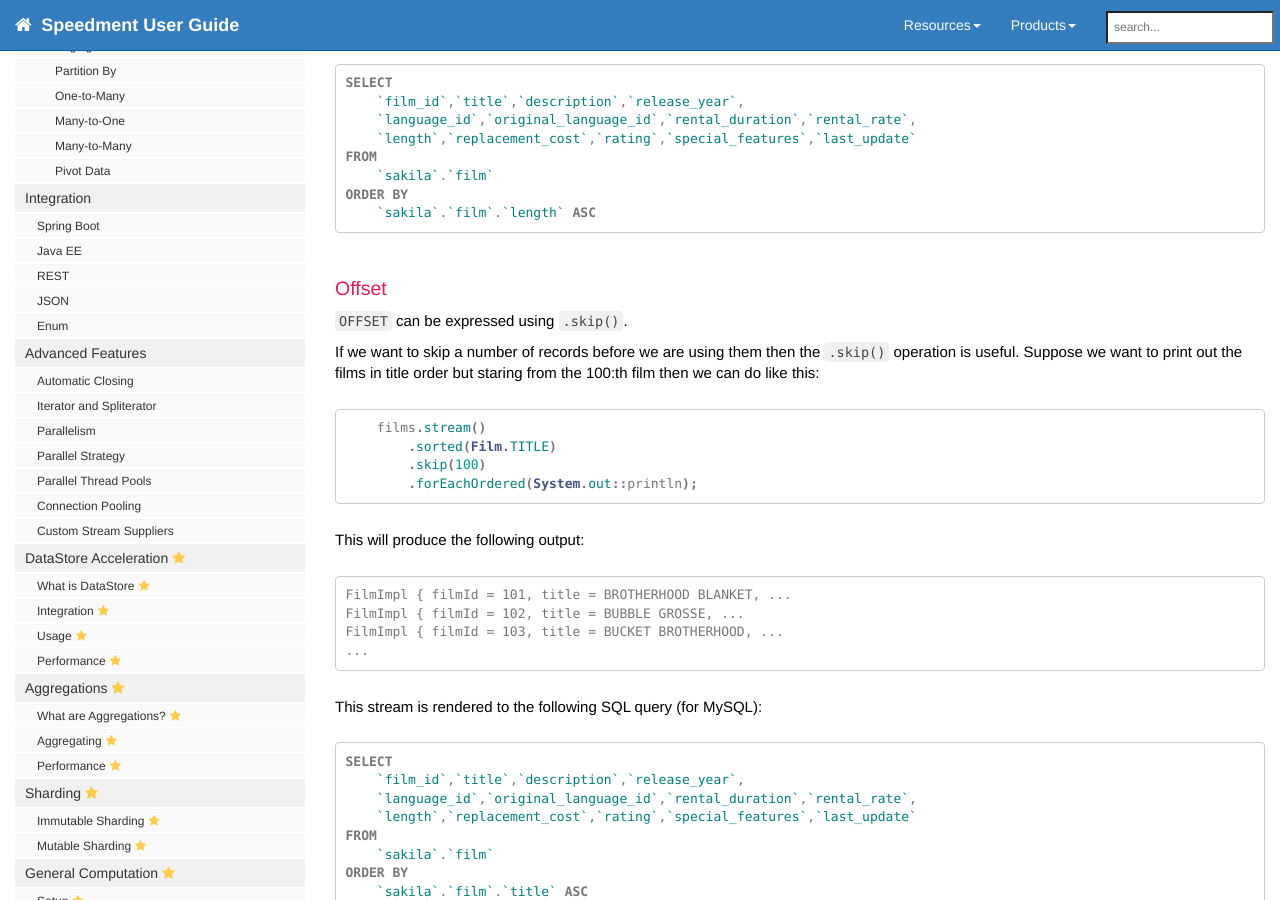
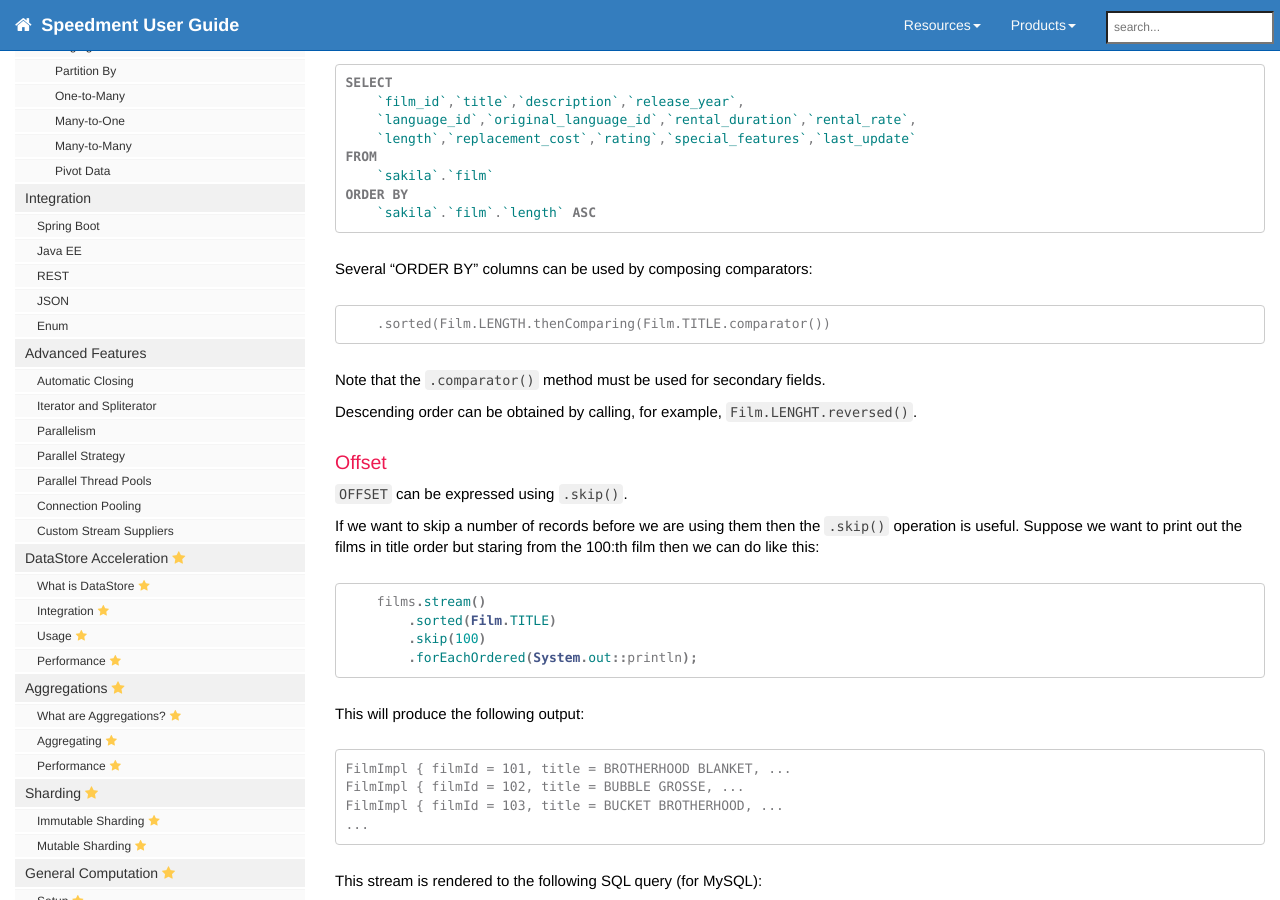
Before and after one commit to speedment/speedment-doc, a Jekyll site: the page built from pages/speedment_examples.md, in a window 1280 px wide and 900 px high, scrolled down 1845 px. Built offline with Jekyll 4.4.1, drawn with Linux system fonts in a browser that asks for light colours; nearby versions of some CDN libraries; comment, search, counter and statistics services are not loaded.

Commit message:
Add info on sorted()

````diff
--- a/pages/speedment_examples.md
+++ b/pages/speedment_examples.md
@@ -96,6 +96,13 @@ ORDER BY
     `sakila`.`film`.`length` ASC
 ```
 
+Several "ORDER BY" columns can be used by composing comparators:
+```
+    .sorted(Film.LENGTH.thenComparing(Film.TITLE.comparator())
+```
+Note that the `.comparator()` method must be used for secondary fields.
+
+Descending order can be obtained by calling, for example, `Film.LENGHT.reversed()`.
 
 ### Offset
 `OFFSET` can be expressed using `.skip()`.
````
